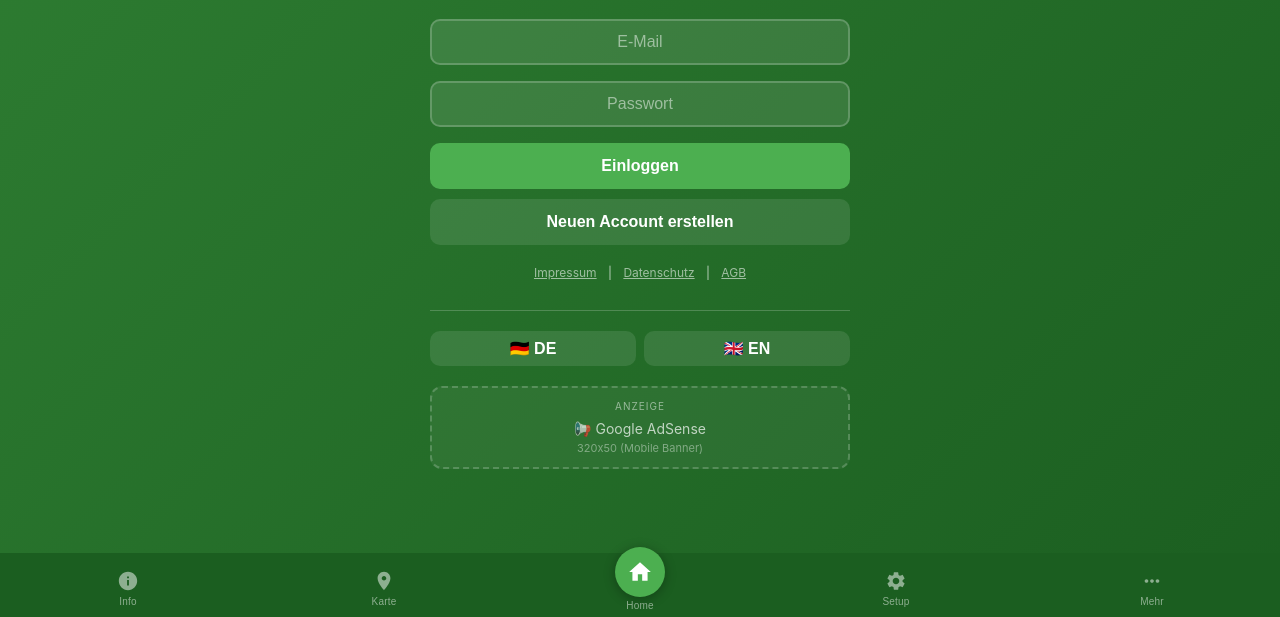
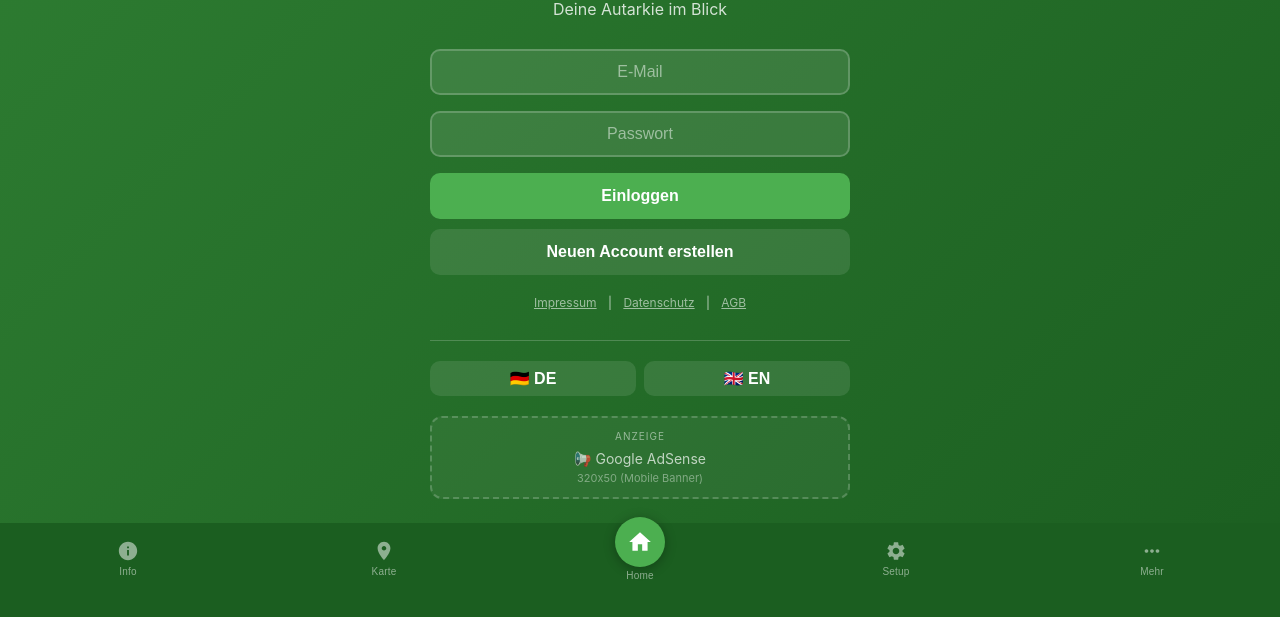
Before and after one commit to morepixel/BudgetOverlander, a website: page frontend/offgrid.html in a window 1280 px wide. Shown: the part 183-800 px from the top of the page. Drawn offline with nearby package versions, Linux system fonts and the light colour scheme.

Commit message:
fix: Navigation padding-bottom 30px + Logo 30px nach unten

```diff
--- a/frontend/offgrid.html
+++ b/frontend/offgrid.html
@@ -35,7 +35,7 @@
             max-width: 500px;
             margin: 0 auto;
             padding: 20px;
-            padding-top: calc(env(safe-area-inset-top, 0px) + 20px);
+            padding-top: calc(env(safe-area-inset-top, 0px) + 50px);
             padding-bottom: 100px;
             height: 100%;
             overflow-y: auto;
@@ -553,7 +553,7 @@
             justify-content: space-around;
             align-items: flex-start;
             padding-top: 8px;
-            padding-bottom: 0;
+            padding-bottom: 30px;
             z-index: 9999 !important;
             transform: translateZ(0);
             -webkit-transform: translateZ(0);
```
Also changed, not shown: frontend/www/index.html (+1 -1 lines).
